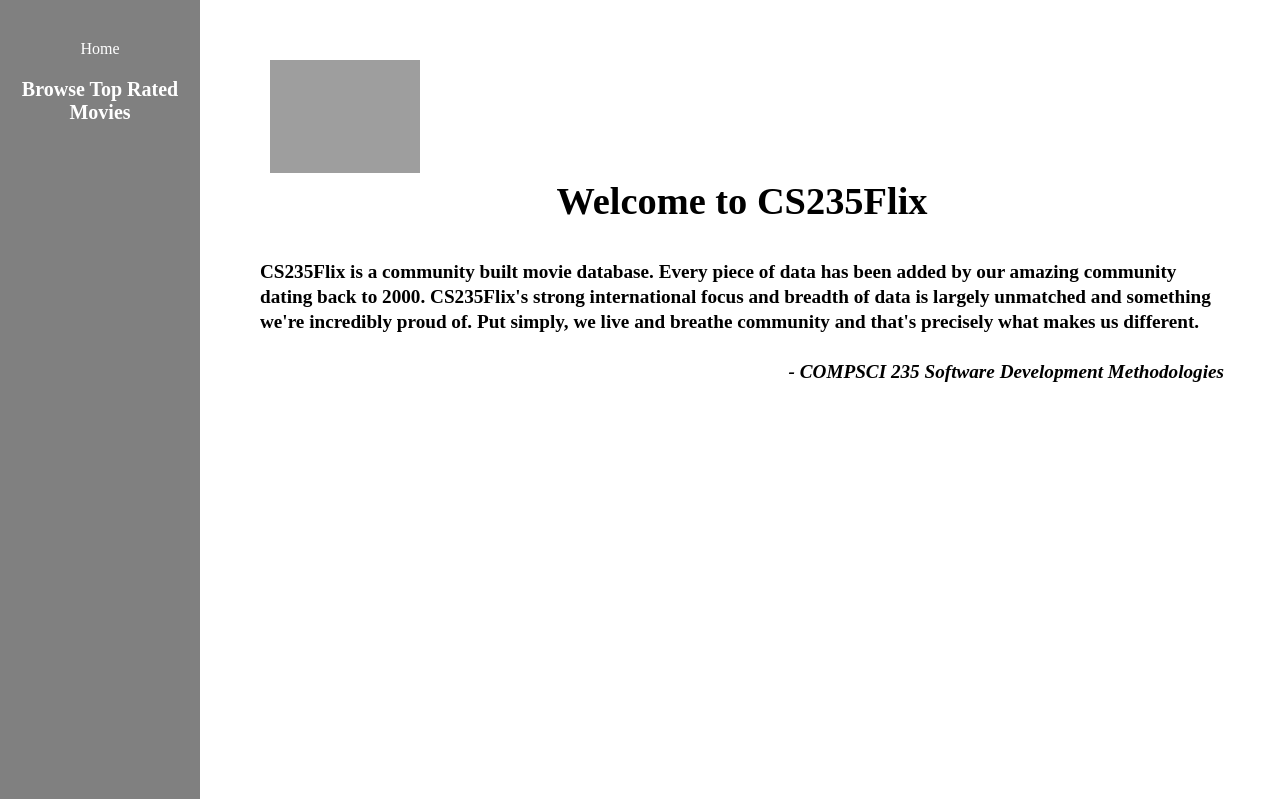
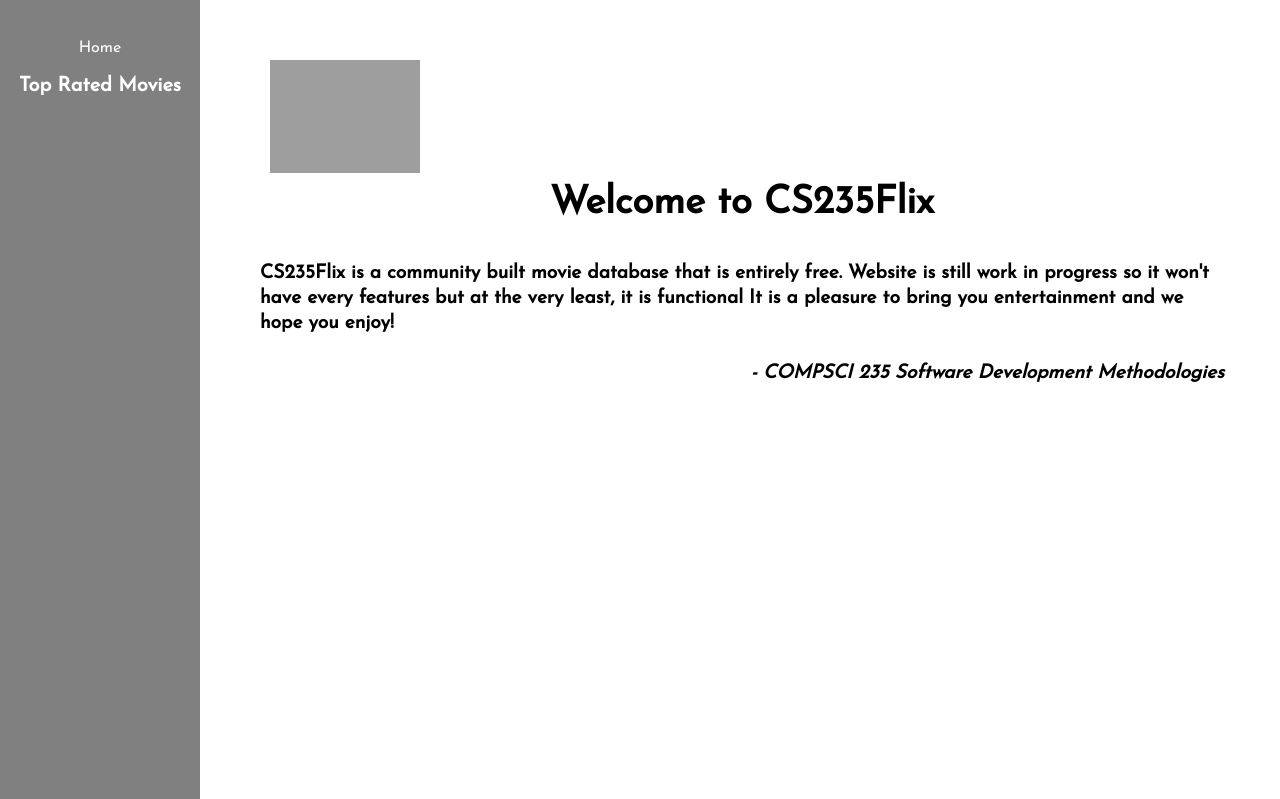
Before and after one commit to lcw1301/CS235Flix-part-2, a Flask app: page / in a window 1280 px wide. Shown: the top 799 px of the page. Run offline with Flask 2, Linux system fonts and the light colour scheme; grey boxes are pictures that could not be loaded.

Commit message:
updated description and minor changes

```diff
--- a/movie_app/static/css/style.css
+++ b/movie_app/static/css/style.css
@@ -4,7 +4,7 @@
   margin: 0;
   padding: 0;
   color: white;
-  font-family: 'Times New Roman', sans-serif;
+  font-family: 'Josefin Sans', sans-serif;
   list-style: none;
   text-decoration: none;
 }
--- a/movie_app/templates/home.html
+++ b/movie_app/templates/home.html
@@ -9,10 +9,9 @@
     </header>
     <br>
     <p>
-        CS235Flix is a community built movie database.
-        Every piece of data has been added by our amazing community dating back to 2000.
-        CS235Flix's strong international focus and breadth of data is largely unmatched and something we're incredibly proud of.
-        Put simply, we live and breathe community and that's precisely what makes us different.
+        CS235Flix is a community built movie database that is entirely free.
+        Website is still work in progress so it won't have every features but at the very least, it is functional
+        It is a pleasure to bring you entertainment and we hope you enjoy!
     </p>
     <br>
     <p style="text-align: right; font-style: italic;">
--- a/movie_app/templates/layout.html
+++ b/movie_app/templates/layout.html
@@ -21,7 +21,7 @@
                     <div>
                         <h3>
                             <a class="btn-nav" href="{{ url_for('movies_bp.movies_by_rank') }}">
-                                Browse Top Rated Movies
+                                Top Rated Movies
                             </a>
                         </h3>
                     </div>
```
Also changed, not shown: tests/conftest.py (added, +43 -0 lines), README.md.
